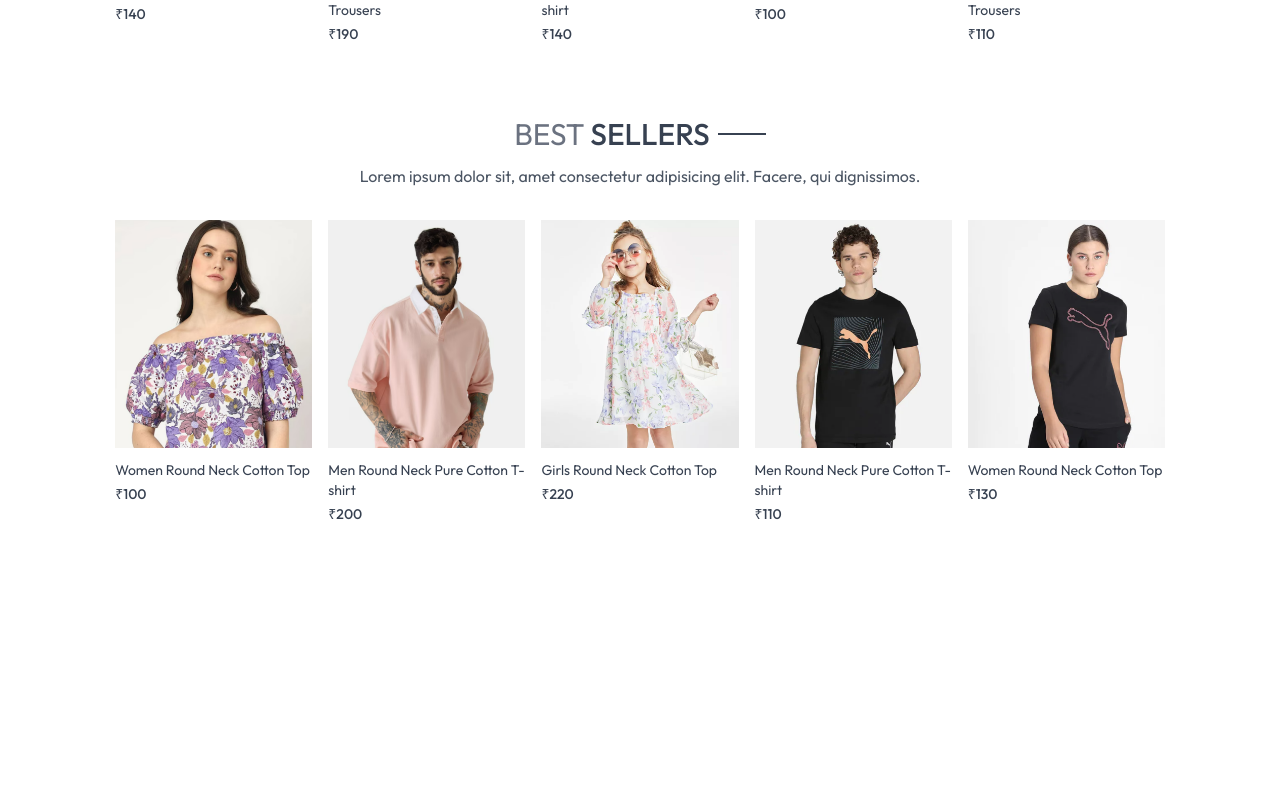
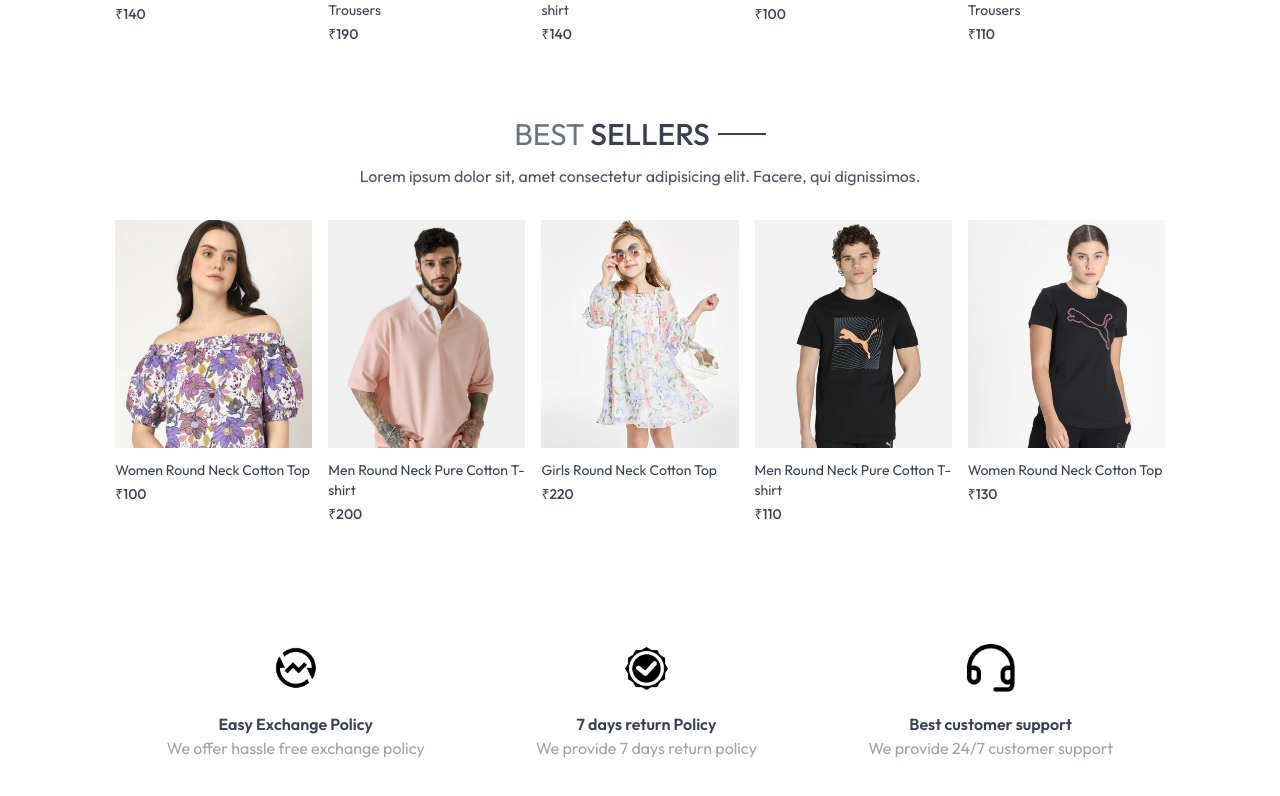
Before and after one commit to PriyankaGurav0105/mern_e-commerce_website, a React (Vite) app in the folder frontend/: page / in a window 1280 px wide. Shown: the part 1289-2085 px from the top of the page. Before the commit the page ends 1853 px from the top, so only its background shows below. Built offline with nearby package versions, Linux system fonts and the light colour scheme.

Commit message:
Policy section completed

```diff
--- /dev/null
+++ b/frontend/src/Components/Policy.jsx
@@ -0,0 +1,27 @@
+/* eslint-disable no-unused-vars */
+import React from 'react'
+import { assets } from '../assets/frontend_assets/assets'
+
+const Policy = () => {
+  return (
+    <div className='flex flex-col sm:flex-row justify-around gap-12 sm:gap-2 text-center py-20 text-xs sm:text-sm md:text-base text-gray-700'>
+      <div>
+        <img src={assets.exchange_icon} className='w-12 m-auto mb-5'/>
+        <p className='font-semibold'>Easy Exchange Policy</p>
+        <p className='text-gray-400'>We offer hassle free exchange policy</p>
+      </div>
+      <div>
+        <img src={assets.quality_icon} className='w-12 m-auto mb-5'/>
+        <p className='font-semibold'>7 days return Policy</p>
+        <p className='text-gray-400'>We provide 7 days return policy</p>
+      </div>
+      <div>
+        <img src={assets.support_img} className='w-12 m-auto mb-5'/>
+        <p className='font-semibold'>Best customer support</p>
+        <p className='text-gray-400'>We provide 24/7 customer support</p>
+      </div>
+    </div>
+  )
+}
+
+export default Policy
--- a/frontend/src/pages/Home.jsx
+++ b/frontend/src/pages/Home.jsx
@@ -3,6 +3,7 @@
 import Hero from '../Components/Hero'
 import LatestCollection from '../Components/LatestCollection'
 import BestSeller from '../Components/bestSeller'
+import Policy from '../Components/Policy'
 
 const Home = () => {
   return (
@@ -10,6 +11,7 @@
       <Hero/>
       <LatestCollection/>
       <BestSeller/>
+      <Policy/>
     </div>
   )
 }
```
